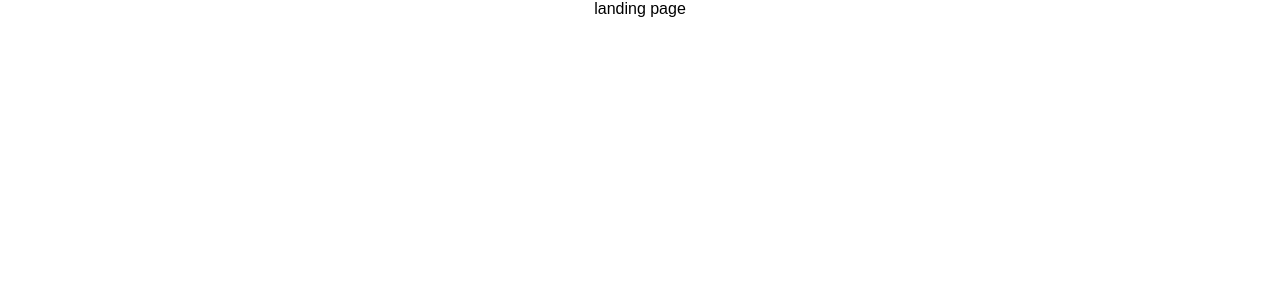
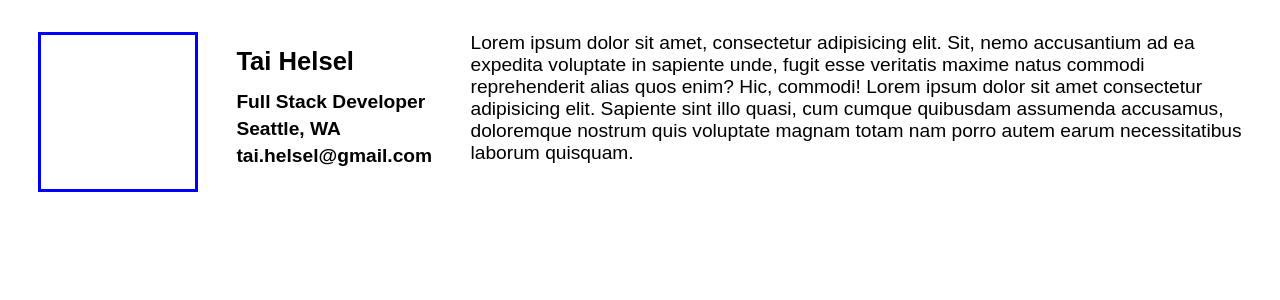
Before and after one commit to taihelsel/portfolio-v2, a React (Create React App) app: page / in a window 1280 px wide. Shown: the top 300 px of the page. Built offline with nearby package versions, Linux system fonts and the light colour scheme.

Commit message:
stubbed out landing page about section

```diff
--- a/src/App.css
+++ b/src/App.css
@@ -3,3 +3,48 @@ html,body{
   padding:0;
   text-align: center;
 }
+/* Landing Page */
+#landing-page{
+  position: relative;
+}
+#landing-about{
+  margin-top:2em;
+}
+#landing-skills{
+
+}
+#landing-portfolio-btn{
+
+}
+#landing-headshot{
+  border: 3px solid blue;
+  width: 12vmax;
+  height: 12vmax;
+  display: inline-block;
+  float: left;
+  margin: 0 3vmax;
+}
+#landing-headshot-img{
+  width:100%;
+  height:100%;
+}
+#about-info{
+  text-align: left;
+  display: inline-block;
+  float: left;
+  margin-right:3vmax;
+}
+#about-info h1{
+  font-size:2vmax;
+  margin:15px 0;
+}
+#about-info h2{
+  margin:0 0 5px 0;
+  font-size:1.5vmax;
+
+}
+#about-text{
+  font-size: 1.5vmax;
+  text-align: left;
+  width:97%;
+}
--- a/src/components/Landing/Landing.js
+++ b/src/components/Landing/Landing.js
@@ -4,7 +4,18 @@ import '../.././App.css';
 const Landing = () => {
     return (
       <section id="landing-page">
-        landing page
+        <div id="landing-about">
+            <div id="landing-headshot"><img src="" alt=""/></div>
+            <div id="about-info">
+                <h1>Tai Helsel</h1>
+                <h2>Full Stack Developer</h2>
+                <h2>Seattle, WA</h2>
+                <h2>tai.helsel@gmail.com</h2>
+            </div>
+            <p id="about-text">Lorem ipsum dolor sit amet, consectetur adipisicing elit. Sit, nemo accusantium ad ea expedita voluptate in sapiente unde, fugit esse veritatis maxime natus commodi reprehenderit alias quos enim? Hic, commodi! Lorem ipsum dolor sit amet consectetur adipisicing elit. Sapiente sint illo quasi, cum cumque quibusdam assumenda accusamus, doloremque nostrum quis voluptate magnam totam nam porro autem earum necessitatibus laborum quisquam.</p>
+        </div>
+        <div id="landing-skills"></div>
+        <a id="landing-portfolio-btn"></a>
       </section>
     );
 }
```
